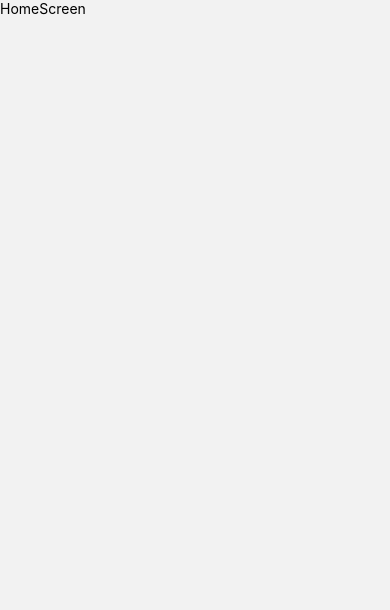
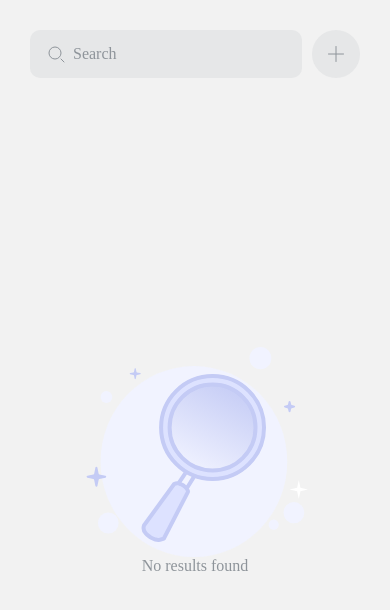
Before and after one commit to jonqwerty/news_app, a React Native app: screen /Home in a window 390 px wide. Shown: the top 610 px of the page. Built offline with nearby package versions, Linux system fonts and the light colour scheme.

Commit message:
implement no data screen

```diff
--- a/src/common/style.ts
+++ b/src/common/style.ts
@@ -11,9 +11,9 @@ export const Colors = {
   black: '#000',
   black_70: '#00000070',
   red: '#F00',
-  grey: '#C4C8CC',
+  grey: '#8E949A',
+  grey_25: '#A4A9AE25',
   grey_60: '#C4C8CC60',
-  grey_200: '#858590',
 };
 
 export const FontFamily = {
--- /dev/null
+++ b/src/components/RoundButton.tsx
@@ -0,0 +1,25 @@
+import {StyleSheet, Text, View} from 'react-native';
+import React, {FC} from 'react';
+
+import {Colors} from '../common/style';
+
+interface IRoundButtonProps {
+  icon: React.ReactElement;
+}
+
+const RoundButton: FC<IRoundButtonProps> = ({icon}) => {
+  return <View style={styles.container}>{icon}</View>;
+};
+
+export default RoundButton;
+
+const styles = StyleSheet.create({
+  container: {
+    width: 48,
+    height: 48,
+    borderRadius: 24,
+    backgroundColor: Colors.grey_25,
+    alignItems: 'center',
+    justifyContent: 'center',
+  },
+});
--- /dev/null
+++ b/src/components/SearchInput.tsx
@@ -0,0 +1,38 @@
+import {StyleSheet, TextInput, View} from 'react-native';
+import React, {FC} from 'react';
+import DandruffIcon from '../icons/DandruffIcon';
+import {Colors, FontFamily} from '../common/style';
+
+const SearchInput: FC = () => {
+  return (
+    <View style={styles.container}>
+      <DandruffIcon />
+
+      <TextInput
+        placeholder="Search"
+        placeholderTextColor={Colors.grey}
+        style={styles.input}
+      />
+    </View>
+  );
+};
+
+export default SearchInput;
+
+const styles = StyleSheet.create({
+  container: {
+    flex: 1,
+    height: 48,
+    paddingLeft: 14,
+    flexDirection: 'row',
+    alignItems: 'center',
+    borderRadius: 10,
+    backgroundColor: Colors.grey_25,
+  },
+  input: {
+    marginLeft: 5,
+    fontFamily: FontFamily.roboto_regular,
+    color: Colors.grey,
+    fontSize: 16,
+  },
+});
--- a/src/icons/NoResultIcon.tsx
+++ b/src/icons/NoResultIcon.tsx
@@ -17,6 +17,14 @@ const NoResultIcon: FC<INoResultIconProps> = ({fill, ...props}) => {
   return (
     <Svg width={225} height={210} fill="none" {...props}>
       <Ellipse
+        cx={25.267}
+        cy={175.997}
+        fill="#F1F3FF"
+        rx={10.373}
+        ry={10.609}
+      />
+      <Ellipse cx={190.7} cy={177.63} fill="#F1F3FF" rx={5.053} ry={5.168} />
+      <Ellipse
         cx={110.909}
         cy={114.521}
         fill="#F1F3FF"
@@ -32,20 +40,12 @@ const NoResultIcon: FC<INoResultIconProps> = ({fill, ...props}) => {
         ry={11.153}
       />
       <Ellipse
-        cx={25.267}
-        cy={175.997}
-        fill="#F1F3FF"
-        rx={10.373}
-        ry={10.609}
-      />
-      <Ellipse
         cx={210.913}
         cy={165.661}
         fill="#F1F3FF"
         rx={10.373}
         ry={10.609}
       />
-      <Ellipse cx={190.7} cy={177.63} fill="#F1F3FF" rx={5.053} ry={5.168} />
       <Path
         fill="#fff"
         d="m215.785 132.926 1.629 7.871 7.586 1.69-7.586 1.69-1.629 7.871-1.629-7.871-7.586-1.69 7.586-1.69 1.629-7.871Z"
--- a/src/screens/HomeScreen.tsx
+++ b/src/screens/HomeScreen.tsx
@@ -1,14 +1,46 @@
-import { StyleSheet, Text, View } from 'react-native'
-import React from 'react'
+import {StyleSheet, Text, View} from 'react-native';
+import React, {FC} from 'react';
+import NoResultIcon from '../icons/NoResultIcon';
+import SearchInput from '../components/SearchInput';
+import RoundButton from '../components/RoundButton';
+import PlusIcon from '../icons/PlusIcon';
+import {Colors, FontFamily} from '../common/style';
 
-const HomeScreen = () => {
+const HomeScreen: FC = () => {
   return (
-    <View>
-      <Text>HomeScreen</Text>
+    <View style={styles.container}>
+      <View
+        style={{
+          flexDirection: 'row',
+          justifyContent: 'space-between',
+          gap: 10,
+        }}>
+        <SearchInput />
+        <RoundButton icon={<PlusIcon />} />
+      </View>
+
+      <View
+        style={{
+          flex: 1,
+          alignItems: 'center',
+          justifyContent: 'center',
+        }}>
+        <NoResultIcon />
+        <Text
+          style={{
+            fontFamily: FontFamily.roboto_regular,
+            color: Colors.grey,
+            fontSize: 16,
+          }}>
+          No results found
+        </Text>
+      </View>
     </View>
-  )
-}
+  );
+};
 
-export default HomeScreen
+export default HomeScreen;
 
-const styles = StyleSheet.create({})
+const styles = StyleSheet.create({
+  container: {flex: 1, paddingTop: 30, paddingHorizontal: 30},
+});
```
